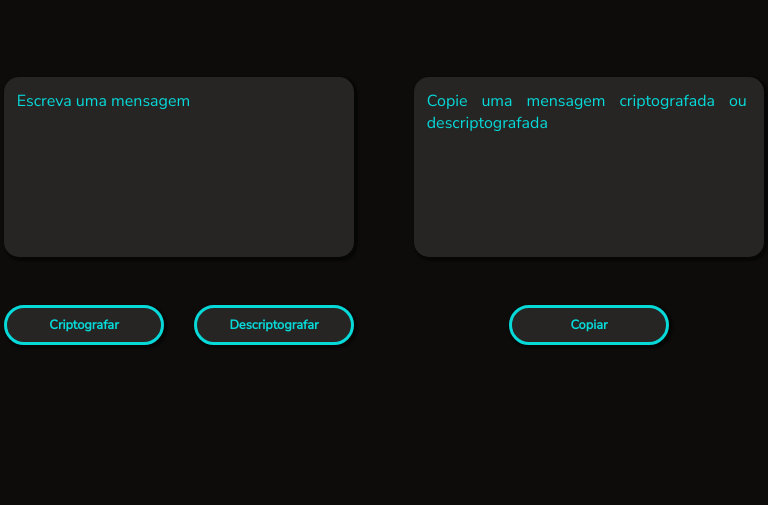
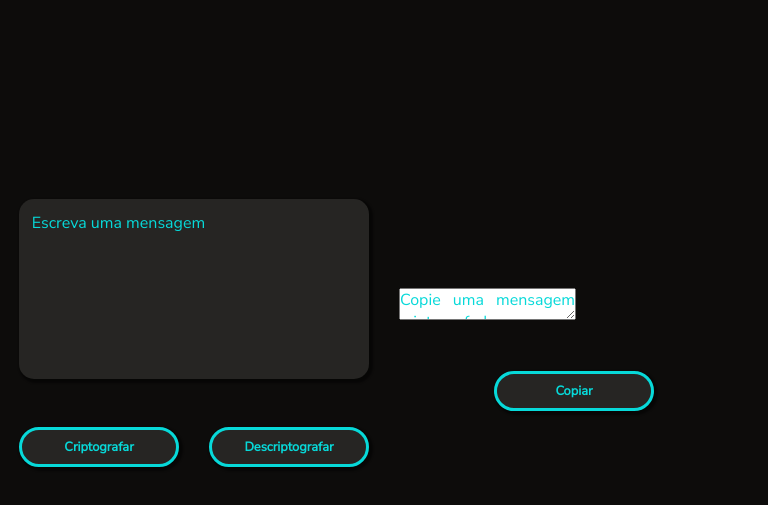
Before and after one commit to RafaelLima07/CypherKey, a plain HTML site: page index.html in a window 768 px wide. Shown: the part 115-620 px from the top of the page. Drawn offline with Linux system fonts and the light colour scheme.

Commit message:
Add files via upload

```diff
--- a/src/css/main-content.css
+++ b/src/css/main-content.css
@@ -2,21 +2,28 @@
     --cor-primaria: #0D0C0B;
     --cor-secundaria: #262523;
     --cor-terciaria: #07D9D9;
+
+    --fonte-titulo: "Raleway", sans-serif;
+    --fonte-texto: "Nunito Sans", sans-serif;
 }
 
 * {
     margin: 0;
     padding: 0;
-    box-sizing: border-box;
 }
 
 body {
+    margin: 0;
+    display: flex;
+    flex-direction: column;
+    min-height: 100vh;
+    box-sizing: border-box;
     background-color: var(--cor-primaria);
 }
 
 h1 {
     color: var(--cor-terciaria);
-    font-family: 'Raleway', sans-serif;
+    font-family: var(--fonte-titulo);
     font-size: 4rem;
     margin: 1rem;
     padding: 1.5rem;
@@ -28,8 +35,12 @@ h1 {
     flex-wrap: wrap;
     justify-content: center;
     align-items: center;
+    flex-grow: 1;
     gap: 30px;
-    padding: 2rem;
+}
+
+.conteudo_campos {
+    padding-bottom: 2rem;
 }
 
 .conteudo_campos_textos {
@@ -49,7 +60,7 @@ h1 {
     height: 218px;
     background-color: var(--cor-secundaria);
     color: var(--cor-terciaria);
-    font-family: 'Nunito Sans', sans-serif;
+    font-family: var(--fonte-texto);
     font-size: 1.2rem;
     text-align: justify;
     border: none;
@@ -60,7 +71,7 @@ h1 {
 
 ::placeholder {
     color: var(--cor-terciaria);
-    font-family: 'Nunito Sans', sans-serif;
+    font-family: var(--fonte-texto);
     font-size: 1.2rem;
     text-align: justify;
 }
@@ -75,7 +86,7 @@ h1 {
     height: 40px;
     background-color: var(--cor-secundaria);
     color: var(--cor-terciaria);
-    font-family: 'Nunito Sans', sans-serif;
+    font-family: var(--fonte-texto);
     font-size: 1rem;
     font-weight: 600;
     text-align: center;
@@ -94,32 +105,6 @@ h1 {
     border: 0.2rem solid var(--cor-secundaria);
 }
 
-.conteudo_direito_texto {
-    width: 500px;
-    height: 250px;
-    background-color: var(--cor-secundaria);
-    border-radius: 15px;
-    box-shadow: 2px 2px 2px 2px rgba(0, 0, 0, 0.473);
-}
-
-.conteudo_direito_texto p {
-    padding: 0.8rem;
-}
-
-.conteudo_direito_texto p textarea {
-    width: 470px;
-    height: 218px;
-    background-color: var(--cor-secundaria);
-    color: var(--cor-terciaria);
-    font-family: 'Nunito Sans', sans-serif;
-    font-size: 1.2rem;
-    text-align: justify;
-    border: none;
-    resize: none;
-    overflow-y: hidden;
-    outline: none;
-}
-
 .conteudo_direito_botoes {
     display: flex;
     justify-content: center;
@@ -130,7 +115,7 @@ h1 {
     height: 40px;
     background-color: var(--cor-secundaria);
     color: var(--cor-terciaria);
-    font-family: 'Nunito Sans', sans-serif;
+    font-family: var(--fonte-texto);
     font-size: 1rem;
     text-align: center;
     font-weight: 600;
@@ -148,3 +133,7 @@ h1 {
     color: var(--cor-secundaria);
     border: 0.2rem solid var(--cor-secundaria);
 }
+
+.rodape {
+    background-color: var(--cor-terciaria);
+}
--- a/src/css/media-queries.css
+++ b/src/css/media-queries.css
@@ -1,4 +1,4 @@
-@media (max-width:1600px) {
+/*@media (max-width:1600px) {
     h1 {
         font-size: 3.5rem;
     }
@@ -34,21 +34,6 @@
         font-size: 1.4rem;
     }
 
-    .conteudo_direito {
-        width: 540px;
-    }
-
-    .conteudo_direito_texto {
-        width: 540px;
-        height: 220px;
-    }
-
-    .conteudo_direito_texto p textarea {
-        width: 510px;
-        height: 198px;
-        font-size: 1.3rem;
-    }
-
     .conteudo_direito_botoes {
         width: 540px;
     }
@@ -59,18 +44,11 @@
         font-size: 1.3rem;
         margin-top: 3rem;
     }
-}
+}*/
 
 @media (max-width:1192px) {
     h1 {
         font-size: 3.5rem;
-    }
-
-    .conteudo {
-        display: flex;
-        justify-content: center;
-        align-items: center;
-        flex-direction: row;
     }
 
     .conteudo_campos {
@@ -103,21 +81,6 @@
         font-size: 1.2rem;
     }
 
-    .conteudo_direito {
-        width: 470px;
-    }
-
-    .conteudo_direito_texto {
-        width: 470px;
-        height: 190px;
-    }
-
-    .conteudo_direito_texto p textarea {
-        width: 440px;
-        height: 168px;
-        font-size: 1.2rem;
-    }
-
     .conteudo_direito_botoes {
         width: 470px;
     }
@@ -133,13 +96,6 @@
 @media (min-width: 1024px) and (max-width:1191px) {
     h1 {
         font-size: 3rem;
-    }
-
-    .conteudo {
-        display: flex;
-        justify-content: center;
-        align-items: center;
-        flex-direction: row;
     }
 
     .conteudo_campos {
@@ -172,21 +128,6 @@
         font-size: 1.1rem;
     }
 
-    .conteudo_direito {
-        width: 420px;
-    }
-
-    .conteudo_direito_texto {
-        width: 420px;
-        height: 190px;
-    }
-
-    .conteudo_direito_texto p textarea {
-        width: 390px;
-        height: 168px;
-        font-size: 1.1rem;
-    }
-
     .conteudo_direito_botoes {
         width: 420px;
     }
@@ -202,13 +143,6 @@
 @media (min-width: 768px) and (max-width:1023px) {
     h1 {
         font-size: 3rem;
-    }
-
-    .conteudo {
-        display: flex;
-        justify-content: center;
-        align-items: center;
-        flex-direction: row;
     }
 
     .conteudo_campos {
@@ -241,21 +175,6 @@
         font-size: 1rem;
     }
 
-    .conteudo_direito {
-        width: 350px;
-    }
-
-    .conteudo_direito_texto {
-        width: 350px;
-        height: 180px;
-    }
-
-    .conteudo_direito_texto p textarea {
-        width: 320px;
-        height: 158px;
-        font-size: 1rem;
-    }
-
     .conteudo_direito_botoes {
         width: 350px;
     }
@@ -279,8 +198,6 @@
     .conteudo {
         display: flex;
         flex-direction: column;
-        justify-content: center;
-        align-items: center;
     }
 
     .conteudo_campos {
@@ -313,21 +230,6 @@
         font-size: 1rem;
     }
 
-    .conteudo_direito {
-        width: 300px;
-    }
-
-    .conteudo_direito_texto {
-        width: 300px;
-        height: 120px;
-    }
-
-    .conteudo_direito_texto p textarea {
-        width: 270px;
-        height: 100px;
-        font-size: 1rem;
-    }
-
     .conteudo_direito_botoes {
         width: 300px;
     }
```
